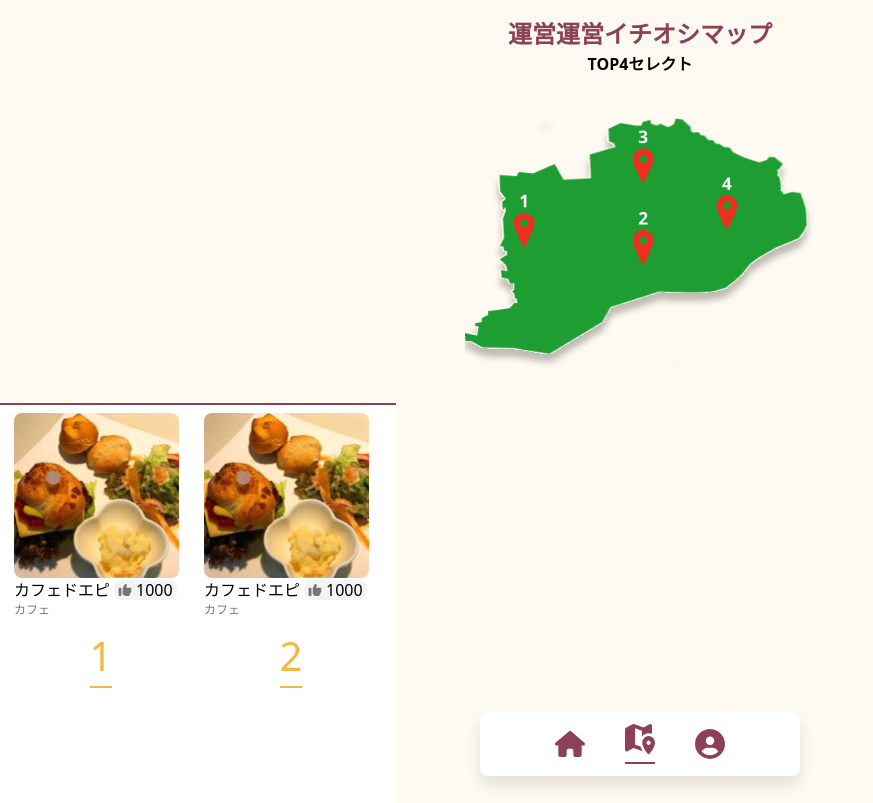
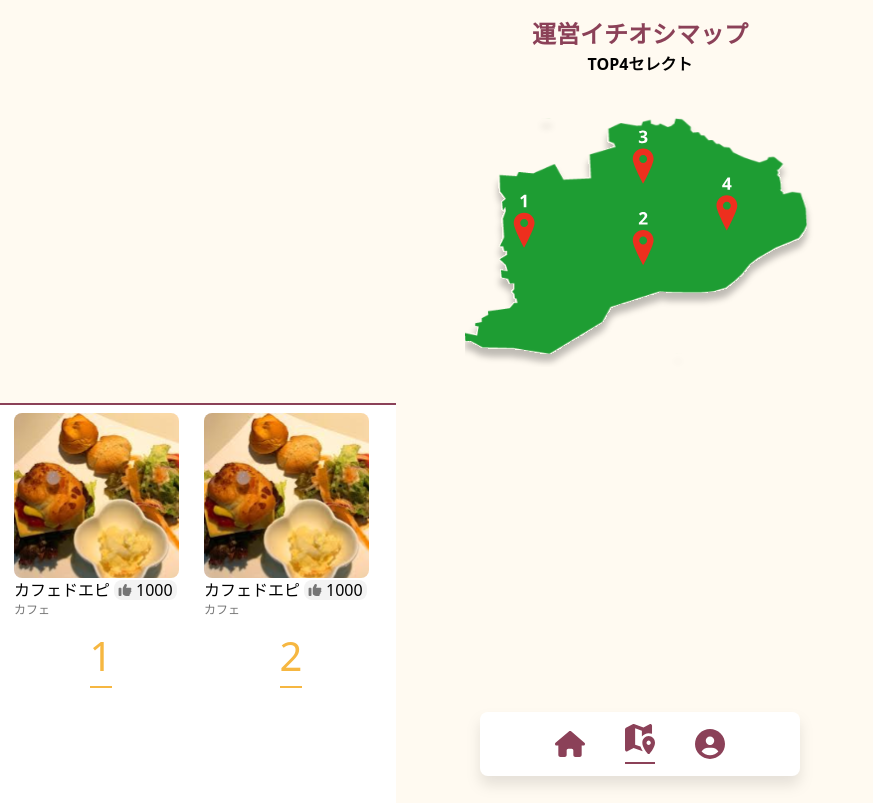
Before and after one commit to reonalddekapurio/TechJamIteam, a Next.js app in the folder next-app/: page /map in a window 1280 px wide. Shown: the whole page, without its empty margins (0-873 px from the left). Built offline with nearby package versions, Linux system fonts and the light colour scheme.

Commit message:
Update page.tsx
運営運営イチオシマップ担ってたので修正

```diff
--- a/next-app/app/map/page.tsx
+++ b/next-app/app/map/page.tsx
@@ -10,7 +10,7 @@ export default function Map() {
       <div>
         <div className="flex flex-col items-center mt-4">
           <p className="text-[24px] font-bold text-[#8B4158]">
-            運営運営イチオシマップ
+            運営イチオシマップ
           </p>
           <p className="font-bold">TOP4セレクト</p>
         </div>
```
